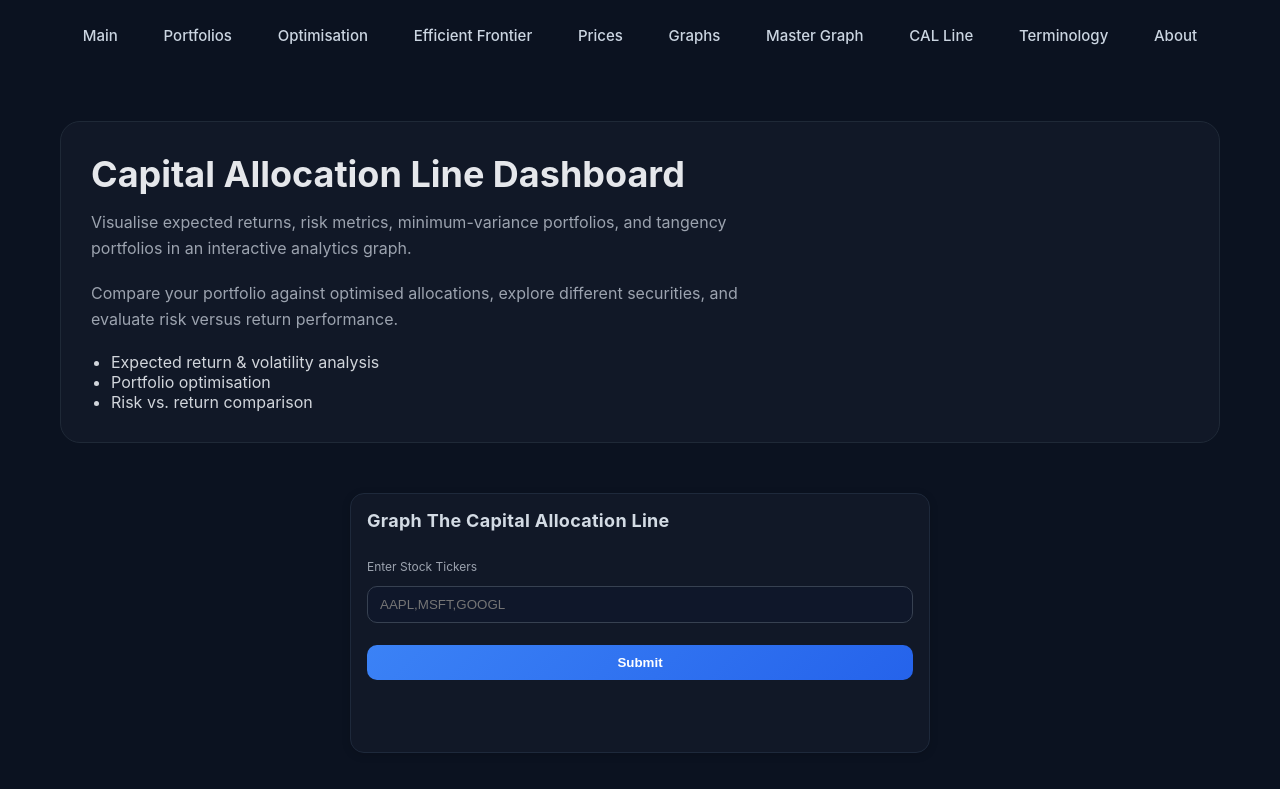
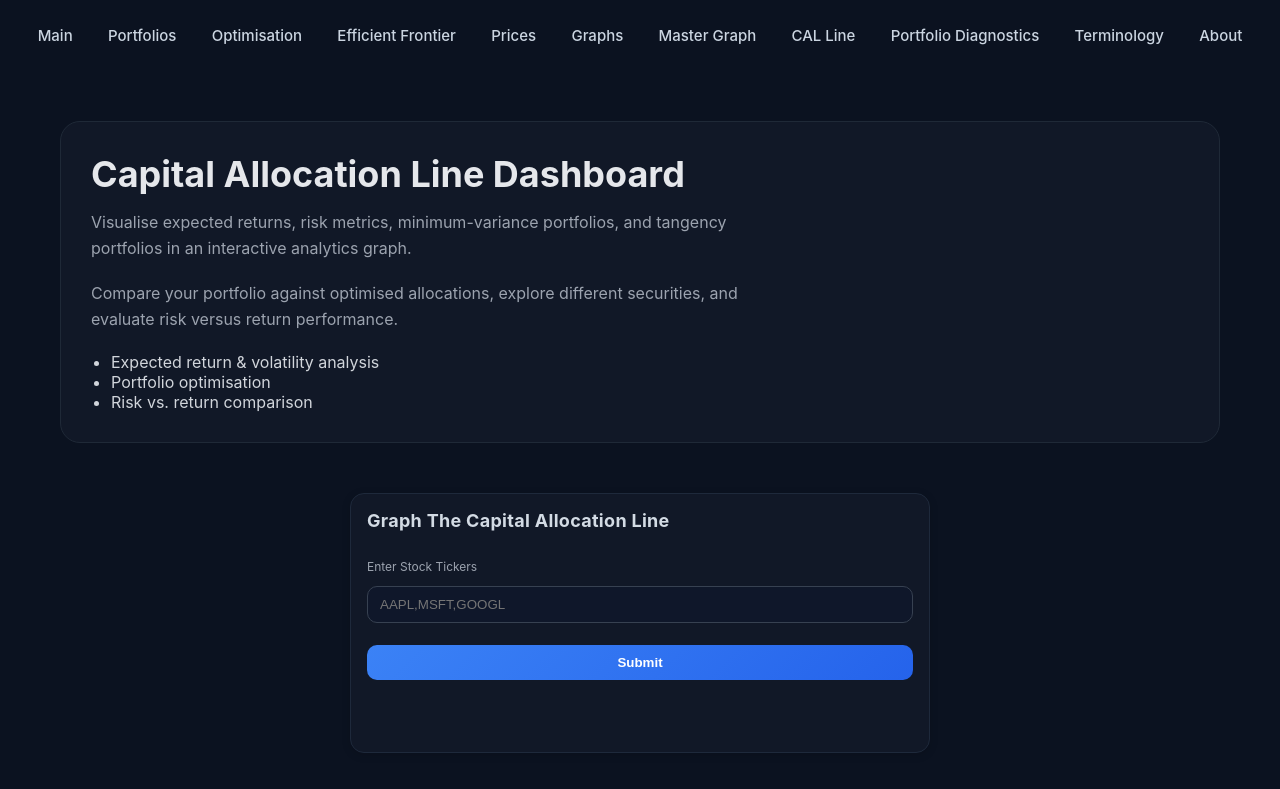
Before and after one commit to u240476/Trading-fullStack, a website: page frontend/CapitalAllocationLine.html in a window 1280 px wide. Shown: the top 789 px of the page. Drawn offline with nearby package versions, Linux system fonts and the light colour scheme.

Commit message:
changed nav bars to allow access to portfolio diagnostics from all pages

```diff
--- a/frontend/CapitalAllocationLine.html
+++ b/frontend/CapitalAllocationLine.html
@@ -18,6 +18,7 @@
             <a href="Graphs.html">Graphs</a>
             <a href="MasterGraph.html">Master Graph</a>
             <a href="CapitalAllocationLine.html">CAL Line</a>
+            <a href="PortfolioFullDiagnostics.html">Portfolio Diagnostics</a>
             <a href="Terminology.html">Terminology</a>
             <a href="About.html">About</a>
     </nav>
--- a/frontend/styles.css
+++ b/frontend/styles.css
@@ -60,7 +60,7 @@ header{
 }
 
 nav {
-    max-width: 1200px;
+    max-width: 1300px;
     margin: 0 auto;
     padding: 16px 20px;
 
```
Also changed, not shown: frontend/About.html (+1 -1 lines), frontend/EfficientFrontier.html (+1 -0 lines), frontend/Graphs.html (+1 -0 lines), frontend/MasterGraph.html (+1 -0 lines), frontend/Optimisation.html (+1 -0 lines), frontend/PortfolioFullDiagnostics.html (+1 -0 lines), frontend/Portfolios.html (+1 -0 lines), frontend/Prices.html (+1 -0 lines), frontend/Terminology.html (+1 -0 lines), frontend/main.html (+1 -0 lines).
